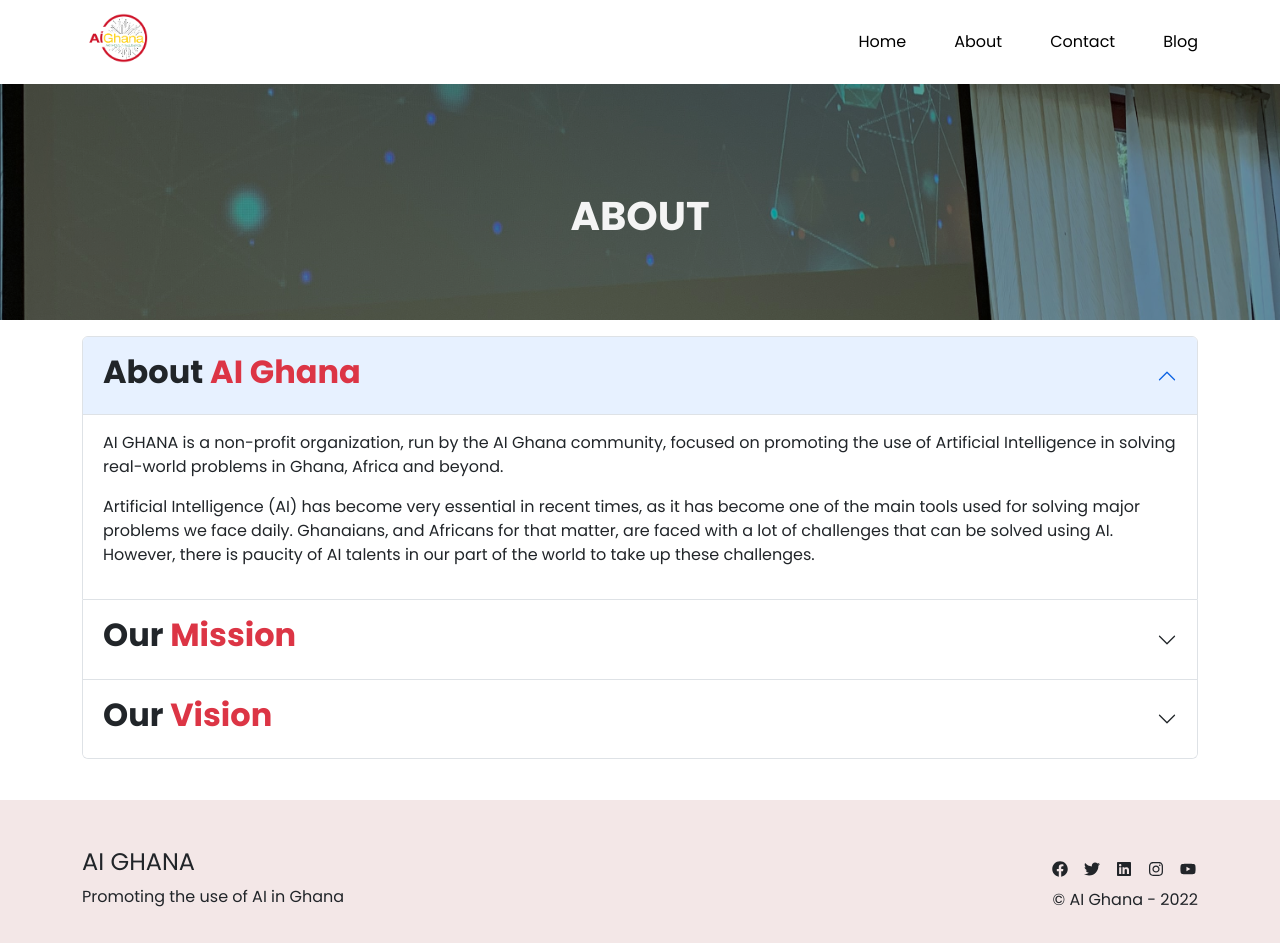
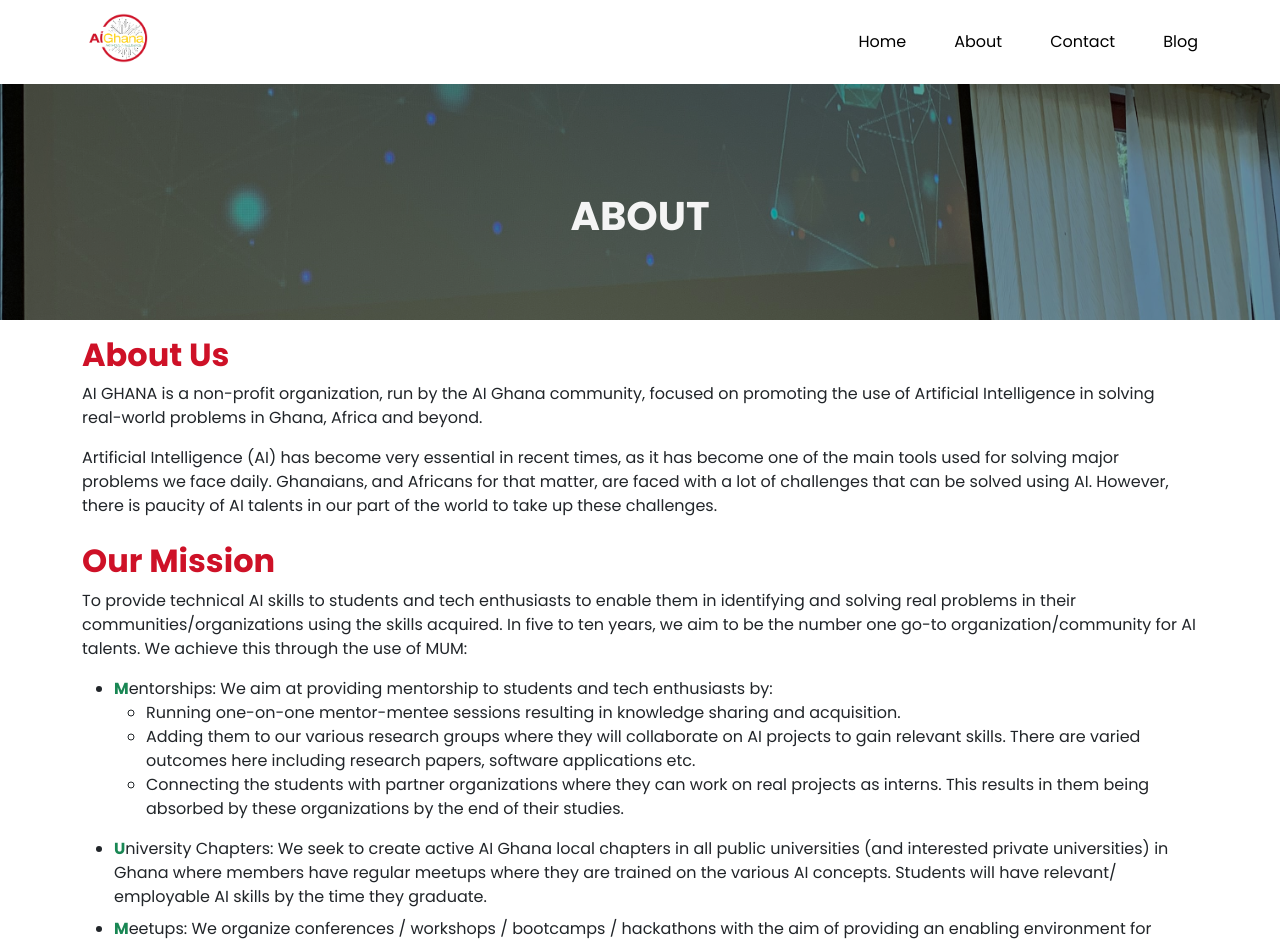
Before and after one commit to jaybarnes33/ai-ghana, a Next.js app: page /about in a window 1280 px wide. Shown: the top 943 px of the page. Built offline with nearby package versions, Linux system fonts and the light colour scheme.

Commit message:
fix: add blog page

```diff
--- a/src/pages/about.tsx
+++ b/src/pages/about.tsx
@@ -1,6 +1,6 @@
 import Head from "next/head";
 import React from "react";
-import { Accordion, Col, Container, Row } from "react-bootstrap";
+import { Col, Container, Row } from "react-bootstrap";
 
 import Banner from "@/components/Banner";
 
@@ -12,19 +12,15 @@
       </Head>
       <Banner title="about" image="/about.jpg" />
       <Container>
-        <Accordion defaultActiveKey="0" className="my-3" defaultValue="0">
-          <Accordion.Item eventKey="0">
-            <Accordion.Header>
-              <h2 className="text-dark">
-                About <span className="text-danger">AI Ghana</span>
+        <Row className="align-items-center">
+          <Col className="mt-3">
+            <h2 className="text-primary" data-aos="fade-up-right">
+              About Us
             </h2>
-            </Accordion.Header>
-            <Accordion.Body>
             <p data-aos="fade-up-left">
               AI GHANA is a non-profit organization, run by the AI Ghana
-                community, focused on promoting the use of Artificial
-                Intelligence in solving real-world problems in Ghana, Africa and
-                beyond.{" "}
+              community, focused on promoting the use of Artificial Intelligence
+              in solving real-world problems in Ghana, Africa and beyond.{" "}
             </p>
             <p data-aos="fade-down-right">
               Artificial Intelligence (AI) has become very essential in recent
@@ -34,40 +30,36 @@
               using AI. However, there is paucity of AI talents in our part of
               the world to take up these challenges.{" "}
             </p>
-            </Accordion.Body>
-          </Accordion.Item>
-          <Accordion.Item eventKey="1">
-            <Accordion.Header>
-              <h2 className="text-dark">
-                Our <span className="text-danger">Mission</span>
-              </h2>
-            </Accordion.Header>
-            <Accordion.Body>
-              <p>
-                To provide technical AI skills to students and tech enthusiasts
-                to enable them in identifying and solving real problems in their
+          </Col>
+        </Row>
+        <Row className="d-flex flex-row-reverse align-items-center my-2">
+          <Col>
+            <h2 className="text-primary">Our Mission</h2>
+
+            <p data-aos="fade-up-right">
+              To provide technical AI skills to students and tech enthusiasts to
+              enable them in identifying and solving real problems in their
               communities/organizations using the skills acquired. In five to
               ten years, we aim to be the number one go-to
-                organization/community for AI talents. We achieve this through
-                the use of MUM:
+              organization/community for AI talents. We achieve this through the
+              use of MUM:
             </p>
             <ul>
-                <li className="my-3">
+              <li className="my-3" data-aos="fade-down">
                 <span className="text-success fw-bold">M</span>entorships: We
-                  aim at providing mentorship to students and tech enthusiasts
-                  by:
+                aim at providing mentorship to students and tech enthusiasts by:
                 <ul>
-                    <li>
+                  <li data-aos="fade-right">
                     Running one-on-one mentor-mentee sessions resulting in
                     knowledge sharing and acquisition.
                   </li>
-                    <li>
+                  <li data-aos="fade-up">
                     Adding them to our various research groups where they will
                     collaborate on AI projects to gain relevant skills. There
-                      are varied outcomes here including research papers,
-                      software applications etc.
+                    are varied outcomes here including research papers, software
+                    applications etc.
                   </li>
-                    <li>
+                  <li data-aos="fade-right">
                     Connecting the students with partner organizations where
                     they can work on real projects as interns. This results in
                     them being absorbed by these organizations by the end of
@@ -75,40 +67,39 @@
                   </li>
                 </ul>
               </li>
-                <li className="my-2">
+              <li className="my-2" data-aos="fade-down">
                 <span className="fw-bold text-success">U</span>niversity
                 Chapters: We seek to create active AI Ghana local chapters in
-                  all public universities (and interested private universities)
-                  in Ghana where members have regular meetups where they are
-                  trained on the various AI concepts. Students will have
-                  relevant/ employable AI skills by the time they graduate.
+                all public universities (and interested private universities) in
+                Ghana where members have regular meetups where they are trained
+                on the various AI concepts. Students will have relevant/
+                employable AI skills by the time they graduate.
               </li>
-                <li className="my-2">
+              <li className="my-2" data-aos="fade-up">
                 <span className="fw-bold text-success">M</span>eetups: We
                 organize conferences / workshops / bootcamps / hackathons with
                 the aim of providing an enabling environment for knowledge
-                  sharing, problem solving, and collaborations. Knowledge in
-                  areas such as data science, machine learning, deep learning,
+                sharing, problem solving, and collaborations. Knowledge in areas
+                such as data science, machine learning, deep learning,
                 statistics and mathematics is gained through these activities.
               </li>
             </ul>
-            </Accordion.Body>
-          </Accordion.Item>
-          <Accordion.Item eventKey="2">
-            <Accordion.Header>
-              <h2 className="text-dark">
+          </Col>
+        </Row>
+        <Row className="my-2">
+          <Col>
+            <div>
+              <h2 data-aos="flip-left">
                 Our <span className="text-danger">Vision</span>
               </h2>
-            </Accordion.Header>
-            <Accordion.Body>
-              <p>
+              <p data-aos="fade-up-right">
                 To provide technical AI skills to students and tech To promote
                 the use of artificial intelligence in solving real-world
                 problems in Ghana, Africa and beyond.
               </p>
-            </Accordion.Body>
-          </Accordion.Item>
-        </Accordion>
+            </div>
+          </Col>
+        </Row>
       </Container>
     </>
   );
```
Also changed, not shown: src/graphql/constant.ts (added, +13 -0 lines), src/graphql/gql.ts (added, +14 -0 lines), src/pages/blog/index.tsx (added, +43 -0 lines). Lines whose indentation alone changed are shown as unchanged.
